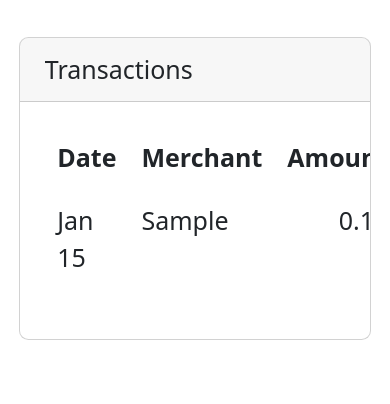
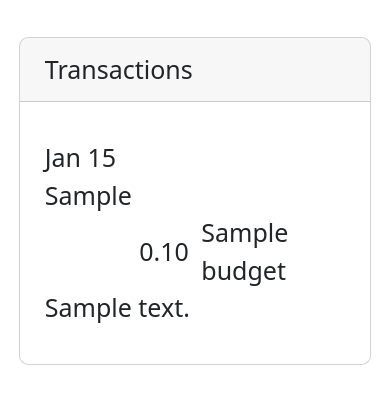
Before and after one commit to rhollencamp/budginator, a Django app: page /transactions in a window 390 px wide. Shown: the part 88-492 px from the top of the page. Run offline with Django 4.2, Linux system fonts and the light colour scheme; a user stored in the database is signed in; tables that the repository leaves empty hold one stand-in row (values such as "Sample post").

Commit message:
responsive design

```diff
--- a/budginator/templates/budginator/transactions.html
+++ b/budginator/templates/budginator/transactions.html
@@ -2,59 +2,46 @@
 {% block content %}
   <div class="card">
     <div class="card-header">Transactions</div>
-    <div class="card-body table-responsive">
-      <table class="table table-borderless">
-        <thead>
-          <tr>
-            <th>Date</th>
-            <th>Merchant</th>
-            <th class="text-end">Amount</th>
-            <th>Budget</th>
-            <th>Note</th>
-          </tr>
-        </thead>
-        <tbody>
+    <div class="card-body">
 {% for transaction in transactions %}
 {% cycle '' 'bg-light' as rowcolor silent %}
 {% for split in transaction.splits.all %}
 {% if not budget_filter or budget_filter == split.budget.id %}
 {% if forloop.first and forloop.last %}
-          <tr data-transactionid="{{ transaction.id }}" class="{{ rowcolor }}">
-            <td>{{ transaction.date | date:"M j" }}</td>
-            <td>{{ transaction.merchant }}</td>
-            <td class="text-end">{{ split.amount | amount }}</td>
-            <td>{{ split.budget.name }}</td>
-            <td>{{ split.note }}</td>
-          </tr>
+      <div data-transactionid="{{ transaction.id }}" class="row gx-2 py-2 align-items-center {{ rowcolor }}">
+        <div class="col-12 col-xl-1">{{ transaction.date | date:"M j" }}</div>
+        <div class="col-12 col-xl-6">{{ transaction.merchant }}</div>
+        <div class="col-6  col-xl-1 text-end">{{ split.amount | amount }}</div>
+        <div class="col-6  col-xl-2">{{ split.budget.name }}</div>
+        <div class="col-12 col-xl-2">{{ split.note }}</div>
+      </div>
 {% else %}
 {% if forloop.first %}
-          <tr data-transactionid="{{ transaction.id }}" class="{{ rowcolor }}">
-            <td>{{ transaction.date | date:"M j" }}</td>
-            <td>{{ transaction.merchant }}</td>
-            <td class="text-end">{{ transaction.amount | amount }}</td>
-            <td></td>
-            <td></td>
-          </tr>
+      <div data-transactionid="{{ transaction.id }}" class="row gx-2 py-2 align-items-center {{ rowcolor }}">
+        <div class="col-12 col-xl-1">{{ transaction.date | date:"M j" }}</div>
+        <div class="col-12 col-xl-6">{{ transaction.merchant }}</div>
+        <div class="col-6  col-xl-1 text-end">{{ transaction.amount | amount }}</div>
+        <div class="col-6  col-xl-2"></div>
+        <div class="col-12 col-xl-2"></div>
+      </div>
 {% endif %}
-          <tr data-transactionid="{{ transaction.id }}" class="{{ rowcolor }}">
-            <td></td>
-            <td></td>
-            <td class="text-end">{{ split.amount | amount }}</td>
-            <td>{{ split.budget.name }}</td>
-            <td>{{ split.note }}</td>
-          </tr>
+      <div data-transactionid="{{ transaction.id }}" class="row gx-2 py-2 align-items-center {{ rowcolor }}">
+        <div class="col-12 col-xl-1"></div>
+        <div class="col-12 col-xl-6"></div>
+        <div class="col-6  col-xl-1 text-end">{{ split.amount | amount }}</div>
+        <div class="col-6  col-xl-2">{{ split.budget.name }}</div>
+        <div class="col-12 col-xl-2">{{ split.note }}</div>
+      </div>
 {% endif %}
 {% endif %}
 {% endfor %}
 {% endfor %}
-        </tbody>
-      </table>
     </div>
   </div>
 
   <script type="text/javascript">
     document.addEventListener("DOMContentLoaded", function(event) {
-      document.querySelectorAll(".table > tbody > tr").forEach(function(row) {
+      document.querySelectorAll(".row").forEach(function(row) {
         row.addEventListener("click", function(event) {
           document.location = `/transactions/edit?transaction=${row.dataset.transactionid}`;
         });
```
Also changed, not shown: budginator/templates/budginator/listLinkable.html (+14 -25 lines).
